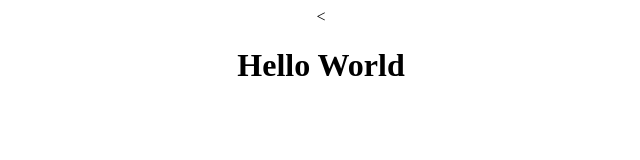
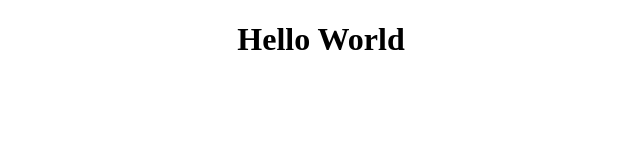
Before and after one commit to felip3jose/felip3.github.io, a plain HTML site: page index.html in a window 1280 px wide. Shown: the whole page, without its empty margins (319-959 px from the left). Drawn offline with Linux system fonts and the light colour scheme.

Commit message:
Update index.html

```diff
--- a/index.html
+++ b/index.html
@@ -5,6 +5,6 @@
     <title>Felipe José</title>
   </head>
   <body>
-    <center><<h1>Hello World</h1></center>
+    <center><h1>Hello World</h1></center>
   </body>
 </html>
```
